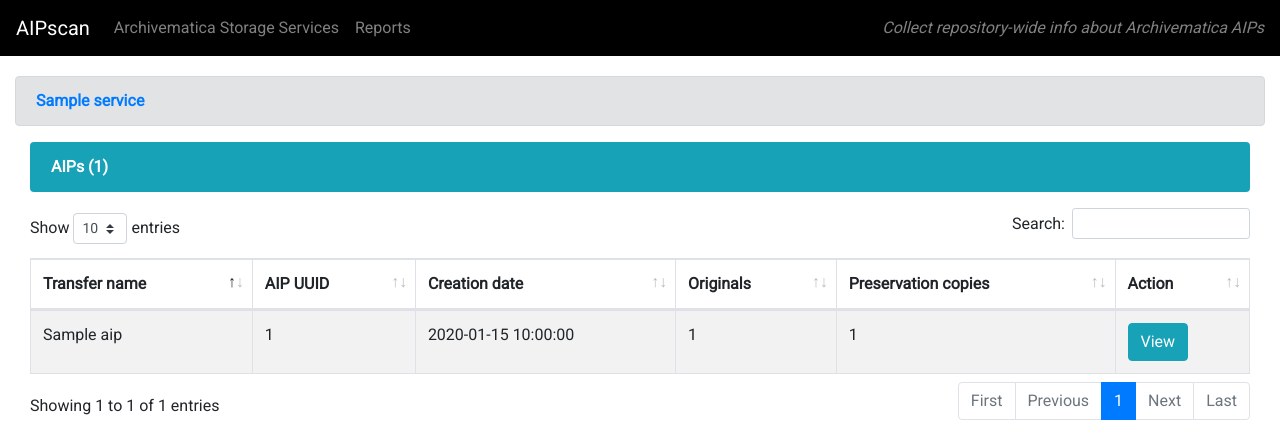
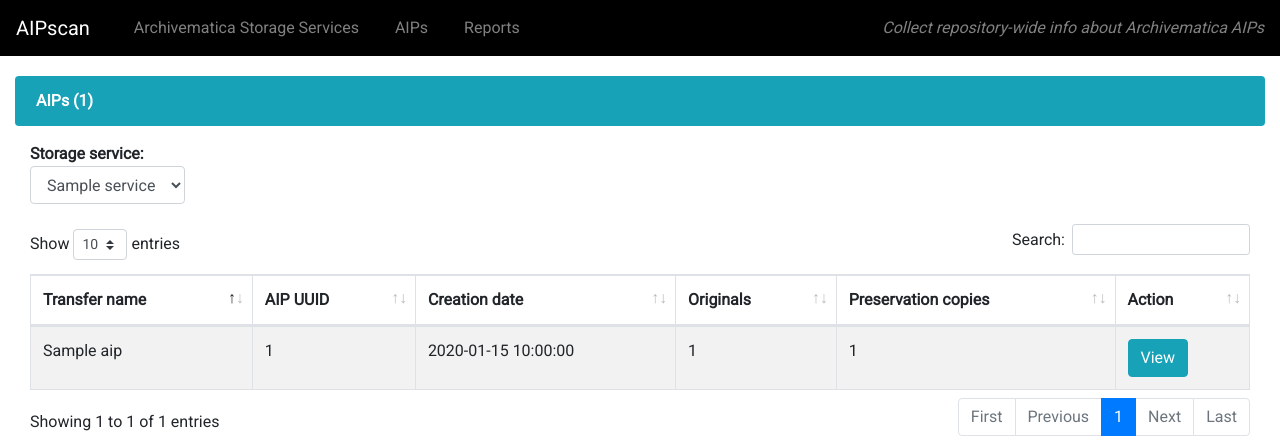
Before and after one commit to artefactual-labs/AIPscan, a Flask app: page /reporter/view_aips/1 in a window 1280 px wide. Shown: the top 444 px of the page. Run offline with Flask 2, Linux system fonts and the light colour scheme; tables that the repository leaves empty hold one stand-in row (values such as "Sample post"); parts of the project's set-up code (start-up, migrations or seed data) failed here and were passed over; some libraries are stand-ins or nearby versions.

Commit message:
add AIPs to main menu

```diff
--- a/AIPscan/Aggregator/templates/storage_services.html
+++ b/AIPscan/Aggregator/templates/storage_services.html
@@ -2,7 +2,7 @@
 
 {% block content %}
 
-<div class="alert alert-secondary"><strong>Storage Services</strong></div>
+<div class="alert alert-header"><strong>Storage Services</strong></div>
 
 <table id="infotable" class="table table-striped table-bordered">
   <thead>
--- a/AIPscan/Reporter/templates/view_aips.html
+++ b/AIPscan/Reporter/templates/view_aips.html
@@ -2,11 +2,22 @@
 
 {% block content %}
 
-<div class="alert alert-secondary"><strong><a href="{{ url_for('aggregator.storage_service', id = storageService.id) }}">{{ storageService.name }}</a></strong></div>
+<div class="alert alert-header"><strong>AIPs ({{ totalAIPs }})</strong></div>
 
 <div class="container-fluid">
 
-<div class="alert alert-header"><strong>AIPs ({{ totalAIPs }})</strong></div>
+<div style="margin-bottom: 20px;"">
+  <strong>Storage service:</strong>
+    <select id="ss" method="GET" action="/" class="form-control" style="width:auto;">
+        {% for ss in storageServices %}
+          {% if ss.id == storageServiceId %}
+            <option value="{{ ss.id }}" SELECTED>{{ ss.name }}</option>
+          {% else %}
+           <option value="{{ ss.id }}">{{ ss.name }}</option>
+          {% endif %}
+        {% endfor %}
+    </select>
+  </div>
 
 <table id="aiptable" class="table table-striped table-bordered">
   <thead>
@@ -33,4 +44,14 @@
   {% endif %}
 </table>
 
+<script>
+$(document).ready(function(){
+  $("#ss").change(function(){
+    var storageServiceId = $('#ss').val();
+    var url = window.location.origin + '/reporter/view_aips/' + storageServiceId
+    window.location.href = url;
+  });
+});
+</script>
+
 {% endblock %}
--- a/AIPscan/Reporter/views.py
+++ b/AIPscan/Reporter/views.py
@@ -17,14 +17,38 @@ from datetime import datetime
 reporter = Blueprint("reporter", __name__, template_folder="templates")
 
 
+@reporter.route("/view_aips/", methods=["GET"])
 @reporter.route("/view_aips/<id>", methods=["GET"])
-def view_aips(id):
-    storageService = storage_services.query.get(id)
-    AIPs = aips.query.filter_by(storage_service_id=id).all()
-    totalAIPs = aips.query.filter_by(storage_service_id=id).count()
+def view_aips(id=0):
+    if id != 0:
+        storageService = storage_services.query.get(id)
+        storageServiceId = storageService.id
+    else:
+        storageService = storage_services.query.filter_by(default=1).first()
+        if storageService:
+            storageServiceId = storageService.id
+        else:
+            storageService = storage_services.query.first()
+            if storageService:
+                storageServiceId = storageService.id
+            else:
+                storageServiceId = 0
+
+    if storageService:
+        AIPs = aips.query.filter_by(storage_service_id=storageService.id).all()
+        totalAIPs = aips.query.filter_by(storage_service_id=storageService.id).count()
+    else:
+        AIPs = None
+        totalAIPs = 0
+
+    storageServices = storage_services.query.all()
 
     return render_template(
-        "view_aips.html", storageService=storageService, totalAIPs=totalAIPs, AIPs=AIPs,
+        "view_aips.html",
+        storageServices=storageServices,
+        storageServiceId=storageServiceId,
+        totalAIPs=totalAIPs,
+        AIPs=AIPs,
     )
 
 
--- a/AIPscan/static/css/custom.css
+++ b/AIPscan/static/css/custom.css
@@ -1,5 +1,9 @@
 .bg-dark {
   background-color: #000 !important;
+}
+
+.nav-item {
+  margin-left: 20px;
 }
 
 body {
--- a/AIPscan/templates/base.html
+++ b/AIPscan/templates/base.html
@@ -28,10 +28,13 @@
     <div class="navbar-collapse" id="navbarNavDropdown">
       <ul class="navbar-nav">
         <li class="nav-item">
-          <a class="nav-link" href="/aggregator/storage_services">Archivematica Storage Services</a>
+          <a class="nav-link" href="{{ url_for('aggregator.ss') }}">Archivematica Storage Services</a>
         </li>
         <li class="nav-item">
-          <a class="nav-link" href="/reporter/reports">Reports</a>
+          <a class="nav-link" href="{{ url_for('reporter.view_aips') }}">AIPs</a>
+        </li>
+        <li class="nav-item">
+          <a class="nav-link" href="{{ url_for('reporter.reports') }}">Reports</a>
         </li>
       </ul>
     </div>
```
Also changed, not shown: AIPscan/Reporter/templates/reports.html (+4 -4 lines).
